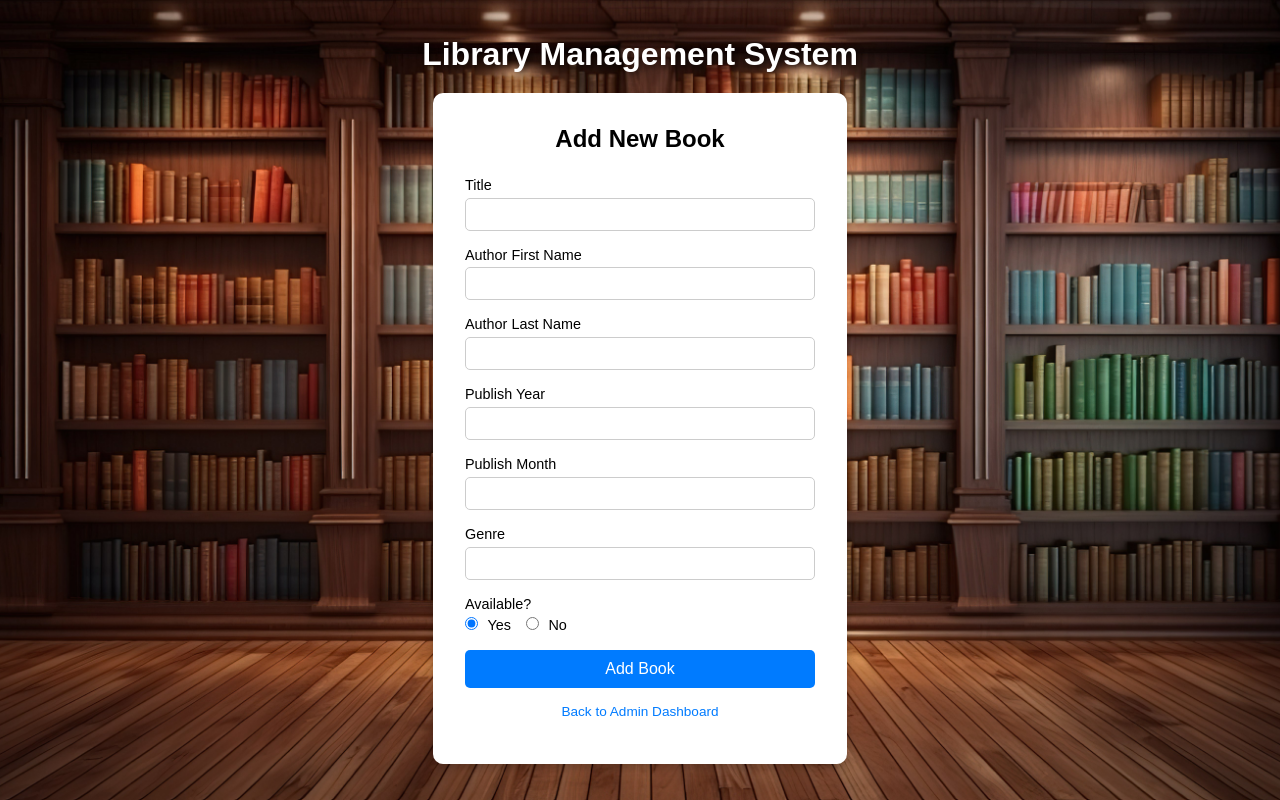
After one commit to Connor-Gregor/library-management-system, a Flask app: page /admin/new_book in a window 1280 px wide. The commit adds this page. Run offline with Flask 3, Linux system fonts and the light colour scheme; the visitor is signed in with stand-in values (Sample User, id 1).

Commit message:
Admin adding books and styling

```diff
--- a/app/main.py
+++ b/app/main.py
@@ -1,5 +1,7 @@
+from enum import nonmember
+
 from flask import Flask, render_template, request, redirect, url_for, session, flash
-from db import get_user_by_username, create_user, search_books
+from db import get_user_by_username, create_user, search_books, get_book, create_book
 
 app = Flask(__name__)
 app.secret_key = "simple-key"
@@ -99,5 +101,39 @@ def user_books():
 
     return render_template("user_books.html", books=books, search_term=search_term)
 
+@app.route("/admin/new_book", methods=["GET", "POST"])
+def admin_add_book():
+    if "user_id" not in session:
+        return redirect(url_for("login"))
+
+    if session.get("role") != "admin":
+        return redirect(url_for("user_dashboard"))
+
+    error = None
+
+    if request.method == "POST":
+        title = request.form.get("title")
+        a_first_name = request.form.get("author_first_name")
+        a_last_name = request.form.get("author_last_name")
+        try:
+            p_year = int(request.form.get("publish_year"))
+            p_month = int(request.form.get("publish_month"))
+        except ValueError:
+            error = "Publish year and month must be numbers."
+            return render_template("add_book.html", error=error)
+        genre = request.form.get("genre")
+        is_available = request.form.get("is_available")
+
+        existing_book = get_book(title, a_first_name, a_last_name)
+
+        if existing_book:
+            error = "That book has already been added to the library."
+        else:
+            create_book(title, a_first_name, a_last_name, p_year, p_month, genre, is_available)
+            flash("Addition successful!", "success")
+            return redirect(url_for("admin_dashboard"))
+
+    return render_template("add_book.html", error=error)
+
 if __name__ == "__main__":
     app.run(debug=True)
--- /dev/null
+++ b/app/templates/add_book.html
@@ -0,0 +1,166 @@
+<!doctype html>
+<html lang="en">
+<head>
+  <meta charset="UTF-8" />
+  <title>Library Management System - Add Book</title>
+  <style>
+    body {
+      font-family: Arial, sans-serif;
+      background-image: url('/static/images/Library_Background.jpg');
+      background-size: cover;
+      background-position: center;
+      background-repeat: no-repeat;
+      min-height: 100vh;
+      margin: 0;
+      display: flex;
+      justify-content: center;
+      align-items: center;
+    }
+
+    .page-wrapper {
+      display: flex;
+      flex-direction: column;
+      align-items: center;
+      justify-content: center;
+      text-align: center;
+      width: 100%;
+    }
+
+    .page-title {
+      color: white;
+      margin: 0 0 20px 0;
+      text-shadow: 2px 2px 6px rgba(0, 0, 0, 0.6);
+    }
+
+    .form-container {
+      background: white;
+      padding: 2rem;
+      border-radius: 10px;
+      box-shadow: 0 4px 10px rgba(0, 0, 0, 0.2);
+      width: 350px;
+      text-align: left;
+    }
+
+    .form-container h2 {
+      text-align: center;
+      margin-top: 0;
+      margin-bottom: 1.5rem;
+    }
+
+    label {
+      display: block;
+      margin-bottom: 0.3rem;
+      font-size: 0.9rem;
+    }
+
+    input {
+      width: 100%;
+      padding: 0.5rem;
+      margin-bottom: 1rem;
+      border: 1px solid #ccc;
+      border-radius: 5px;
+      box-sizing: border-box;
+    }
+
+    .radio-row {
+      display: flex;
+      gap: 15px;
+      margin-bottom: 1rem;
+    }
+
+    .radio-row label {
+      display: inline;
+      margin: 0;
+    }
+
+    .radio-row input {
+      width: auto;
+      margin: 0 5px 0 0;
+    }
+
+    button {
+      width: 100%;
+      padding: 0.6rem;
+      background-color: #007bff;
+      border: none;
+      color: white;
+      border-radius: 5px;
+      cursor: pointer;
+      font-size: 1rem;
+    }
+
+    button:hover {
+      background-color: #0056b3;
+    }
+
+    .footer {
+      text-align: center;
+      margin-top: 1rem;
+      font-size: 0.85rem;
+    }
+
+    .footer a {
+      color: #007bff;
+      text-decoration: none;
+    }
+
+    .error-message {
+      color: red;
+      text-align: center;
+      margin-bottom: 1rem;
+      font-size: 0.9rem;
+    }
+  </style>
+</head>
+<body>
+  <div class="page-wrapper">
+    <h1 class="page-title">Library Management System</h1>
+
+    <div class="form-container">
+      <h2>Add New Book</h2>
+
+      {% if error %}
+      <p class="error-message">{{ error }}</p>
+      {% endif %}
+
+      <form method="POST" action="{{ url_for('admin_add_book') }}">
+        <label for="title">Title</label>
+        <input type="text" id="title" name="title" required />
+
+        <label for="author_first_name">Author First Name</label>
+        <input type="text" id="author_first_name" name="author_first_name" required />
+
+        <label for="author_last_name">Author Last Name</label>
+        <input type="text" id="author_last_name" name="author_last_name" required />
+
+        <label for="publish_year">Publish Year</label>
+        <input type="number" id="publish_year" name="publish_year" required />
+
+        <label for="publish_month">Publish Month</label>
+        <input type="number" id="publish_month" name="publish_month" min="1" max="12" required />
+
+        <label for="genre">Genre</label>
+        <input type="text" id="genre" name="genre" required />
+
+        <label>Available?</label>
+        <div class="radio-row">
+          <div>
+            <input type="radio" id="available_yes" name="is_available" value="1" checked />
+            <label for="available_yes">Yes</label>
+          </div>
+          <div>
+            <input type="radio" id="available_no" name="is_available" value="0" />
+            <label for="available_no">No</label>
+          </div>
+        </div>
+
+        <button type="submit">Add Book</button>
+      </form>
+
+      <div class="footer">
+        <p><a href="{{ url_for('admin_dashboard') }}">Back to Admin Dashboard</a></p>
+      </div>
+    </div>
+  </div>
+</body>
+</html>
--- a/app/templates/admin_dashboard.html
+++ b/app/templates/admin_dashboard.html
@@ -8,6 +8,7 @@
     <p>Welcome, {{ session.username }}!</p>
 
     <p>This is the admin dashboard.</p>
+    <a href="{{ url_for('admin_add_book') }}">Add a new book to the library</a>
 
     <a href="{{ url_for('logout') }}">Logout</a>
 </body>
```
Also changed, not shown: app/db.py (+20 -1 lines), app/templates/user_books.html (+124 -14 lines).
